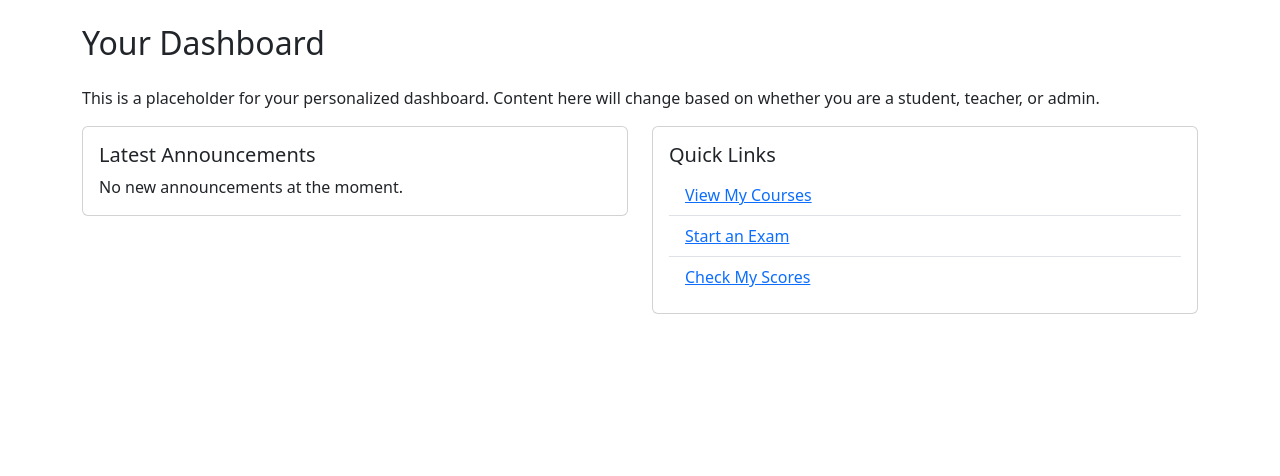
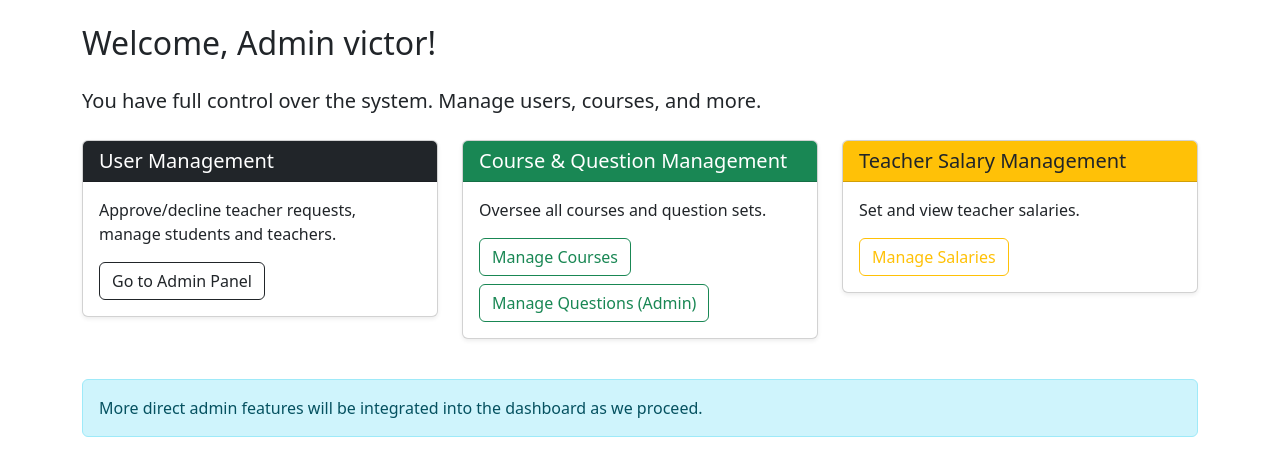
Before and after one commit to Victor-Amonde/online_exam_system, a Django app: page /dashboard/ in a window 1280 px wide. Shown: the part 112-588 px from the top of the page. Run offline with Django 4.2, Linux system fonts and the light colour scheme; a user stored in the database is signed in.

Commit message:
more updates on the project

```diff
--- a/exam_app/urls.py
+++ b/exam_app/urls.py
@@ -1,6 +1,7 @@
 from django.urls import path
 from . import views
-from django.contrib.auth import views as auth_views # Import Django's auth views
+from django.contrib.auth import views as auth_views
+from .forms import TeacherLoginForm # Import the new form
 
 app_name = 'exam_app'
 
@@ -9,6 +10,11 @@ urlpatterns = [
     path('register/', views.register, name='register'),
     path('dashboard/', views.dashboard, name='dashboard'),
     # Authentication URLs
-    path('login/', auth_views.LoginView.as_view(template_name='login.html'), name='login'),
-    path('logout/', auth_views.LogoutView.as_view(), name='logout'), # Simplest, relies on settings.LOGOUT_REDIRECT_URL
+    path('login/', auth_views.LoginView.as_view(template_name='login.html', authentication_form=TeacherLoginForm), name='login'), # Use the custom form
+    path('logout/', auth_views.LogoutView.as_view(), name='logout'),
+     # Course Management URLs
+    path('courses/', views.course_list, name='course_list'),
+    path('courses/add/', views.course_create, name='course_create'),
+    path('courses/<int:pk>/edit/', views.course_edit, name='course_edit'),
+    path('courses/<int:pk>/delete/', views.course_delete, name='course_delete'),
 ]
--- a/exam_app/views.py
+++ b/exam_app/views.py
@@ -1,9 +1,9 @@
-from django.shortcuts import render, redirect
-from django.contrib.auth import login # Import login function
-from django.contrib.auth.decorators import login_required # For future use
-from django.contrib import messages # For displaying messages
-from .forms import CustomUserCreationForm # Import our custom form
-from .models import User # Make sure User model is imported
+from django.shortcuts import render, redirect, get_object_or_404 # Import get_object_or_404
+from django.contrib.auth import login
+from django.contrib.auth.decorators import login_required, user_passes_test # Import user_passes_test
+from django.contrib import messages
+from .forms import CustomUserCreationForm, TeacherLoginForm, CourseForm # Import CourseForm
+from .models import User, Course # Import Course model
 
 def home(request):
     return render(request, 'home.html')
@@ -27,9 +27,94 @@ def register(request):
         form = CustomUserCreationForm()
     return render(request, 'register.html', {'form': form})
 
+@login_required
+def dashboard(request):
+    user = request.user
+    if user.is_authenticated:
+        if user.is_student:
+            return render(request, 'dashboard_student.html')
+        elif user.is_teacher:
+            if user.approved: # Only approved teachers get their dashboard
+                return render(request, 'dashboard_teacher.html')
+            else: # Unapproved teachers
+                messages.warning(request, 'Your teacher account is awaiting admin approval. You cannot access the teacher dashboard yet.')
+                return redirect('exam_app:login') # Or maybe redirect to home, depending on UX choice
+        elif user.is_superuser or user.is_staff: # Admins are superusers or staff users
+            return render(request, 'dashboard_admin.html')
+    # Fallback if somehow none of the above (shouldn't happen with @login_required)
+    messages.error(request, 'Could not determine your role or access is denied.')
+    return redirect('exam_app:home')
 
-@login_required # Protect the dashboard view
-def dashboard(request):
-    # We'll further customize this view in later steps
-    # For now, it just shows generic dashboard, but only to logged-in users
-    return render(request, 'dashboard.html')
+# Helper functions for role-based access checks
+def is_teacher(user):
+    return user.is_authenticated and user.is_teacher and user.approved
+
+def is_admin(user):
+    return user.is_authenticated and (user.is_superuser or user.is_staff)
+
+@login_required
+@user_passes_test(lambda u: is_teacher(u) or is_admin(u)) # Only teachers or admins can manage courses
+def course_list(request):
+    if is_admin(request.user):
+        courses = Course.objects.all().order_by('name')
+    else: # Must be a teacher
+        courses = Course.objects.filter(teacher=request.user).order_by('name')
+    return render(request, 'courses/course_list.html', {'courses': courses})
+
+@login_required
+@user_passes_test(lambda u: is_teacher(u) or is_admin(u))
+def course_create(request):
+    if request.method == 'POST':
+        form = CourseForm(request.POST)
+        if form.is_valid():
+            course = form.save(commit=False)
+            if is_teacher(request.user):
+                course.teacher = request.user # Assign the current teacher to the course
+            # Admin can also assign teachers to courses later if needed, but for now,
+            # if an admin creates it, the teacher field might be null or set via admin panel
+            course.save()
+            messages.success(request, 'Course created successfully!')
+            return redirect('exam_app:course_list')
+        else:
+            messages.error(request, 'Error creating course. Please check the form.')
+    else:
+        form = CourseForm()
+    return render(request, 'courses/course_form.html', {'form': form, 'form_title': 'Add New Course'})
+
+@login_required
+@user_passes_test(lambda u: is_teacher(u) or is_admin(u))
+def course_edit(request, pk):
+    course = get_object_or_404(Course, pk=pk)
+
+    # Authorization check: Teacher can only edit their own courses
+    if is_teacher(request.user) and course.teacher != request.user:
+        messages.error(request, "You are not authorized to edit this course.")
+        return redirect('exam_app:course_list')
+
+    if request.method == 'POST':
+        form = CourseForm(request.POST, instance=course)
+        if form.is_valid():
+            form.save()
+            messages.success(request, 'Course updated successfully!')
+            return redirect('exam_app:course_list')
+        else:
+            messages.error(request, 'Error updating course. Please check the form.')
+    else:
+        form = CourseForm(instance=course)
+    return render(request, 'courses/course_form.html', {'form': form, 'form_title': f'Edit Course: {course.name}'})
+
+@login_required
+@user_passes_test(lambda u: is_teacher(u) or is_admin(u))
+def course_delete(request, pk):
+    course = get_object_or_404(Course, pk=pk)
+
+    # Authorization check: Teacher can only delete their own courses
+    if is_teacher(request.user) and course.teacher != request.user:
+        messages.error(request, "You are not authorized to delete this course.")
+        return redirect('exam_app:course_list')
+
+    if request.method == 'POST':
+        course.delete()
+        messages.success(request, 'Course deleted successfully!')
+        return redirect('exam_app:course_list')
+    return render(request, 'courses/course_confirm_delete.html', {'course': course})
--- a/templates/dashboard.html
+++ /dev/null
@@ -1,30 +0,0 @@
-{% extends 'base.html' %}
-
-{% block title %}Dashboard - Online Examination System{% endblock %}
-
-{% block content %}
-    <h2 class="mb-4">Your Dashboard</h2>
-    <p>This is a placeholder for your personalized dashboard. Content here will change based on whether you are a student, teacher, or admin.</p>
-    <div class="row">
-        <div class="col-md-6">
-            <div class="card mb-3">
-                <div class="card-body">
-                    <h5 class="card-title">Latest Announcements</h5>
-                    <p class="card-text">No new announcements at the moment.</p>
-                </div>
-            </div>
-        </div>
-        <div class="col-md-6">
-            <div class="card mb-3">
-                <div class="card-body">
-                    <h5 class="card-title">Quick Links</h5>
-                    <ul class="list-group list-group-flush">
-                        <li class="list-group-item"><a href="#">View My Courses</a></li>
-                        <li class="list-group-item"><a href="#">Start an Exam</a></li>
-                        <li class="list-group-item"><a href="#">Check My Scores</a></li>
-                    </ul>
-                </div>
-            </div>
-        </div>
-    </div>
-{% endblock content %}
--- /dev/null
+++ b/templates/dashboard_admin.html
@@ -0,0 +1,49 @@
+{% extends 'base.html' %}
+{% load static %}
+
+{% block title %}Admin Dashboard - Online Examination System{% endblock %}
+
+{% block content %}
+    <h2 class="mb-4">Welcome, Admin {{ user.username }}!</h2>
+    <p class="lead">You have full control over the system. Manage users, courses, and more.</p>
+
+    <div class="row mt-4">
+        <div class="col-md-4">
+            <div class="card mb-3 shadow-sm">
+                <div class="card-header bg-dark text-white">
+                    <h5 class="mb-0">User Management</h5>
+                </div>
+                <div class="card-body">
+                    <p class="card-text">Approve/decline teacher requests, manage students and teachers.</p>
+                    <a href="{% url 'admin:index' %}" class="btn btn-outline-dark">Go to Admin Panel</a>
+                </div>
+            </div>
+        </div>
+        <div class="col-md-4">
+            <div class="card mb-3 shadow-sm">
+                <div class="card-header bg-success text-white">
+                    <h5 class="mb-0">Course & Question Management</h5>
+                </div>
+                <div class="card-body">
+                    <p class="card-text">Oversee all courses and question sets.</p>
+		    <a href="{% url 'exam_app:course_list' %}" class="btn btn-outline-success">Manage Courses</a>
+                    <a href="{% url 'admin:exam_app_question_changelist' %}" class="btn btn-outline-success mt-2">Manage Questions (Admin)</a>
+                </div>
+            </div>
+        </div>
+        <div class="col-md-4">
+            <div class="card mb-3 shadow-sm">
+                <div class="card-header bg-warning text-dark">
+                    <h5 class="mb-0">Teacher Salary Management</h5>
+                </div>
+                <div class="card-body">
+                    <p class="card-text">Set and view teacher salaries.</p>
+                    <a href="{% url 'admin:exam_app_teachersalary_changelist' %}" class="btn btn-outline-warning">Manage Salaries</a>
+                </div>
+            </div>
+        </div>
+    </div>
+    <div class="alert alert-info mt-4" role="alert">
+        More direct admin features will be integrated into the dashboard as we proceed.
+    </div>
+{% endblock content %}
```
Also changed, not shown: exam_app/forms.py (+53 -2 lines), templates/courses/course_confirm_delete.html (added, +20 -0 lines), templates/courses/course_form.html (added, +44 -0 lines), templates/courses/course_list.html (added, +60 -0 lines), templates/dashboard_student.html (added, +37 -0 lines), templates/dashboard_teacher.html (added, +61 -0 lines), templates/login.html (+14 -2 lines), db.sqlite3.
